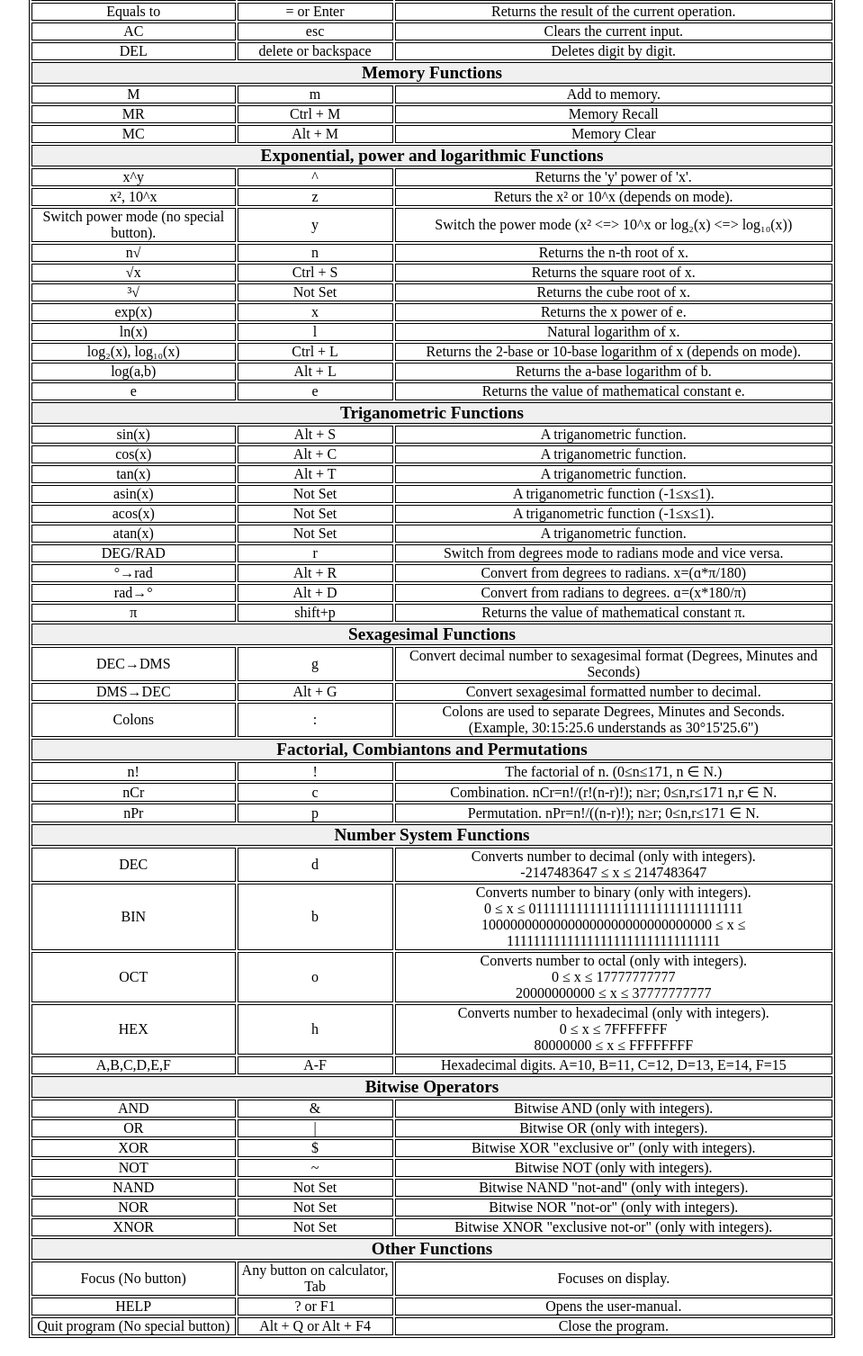
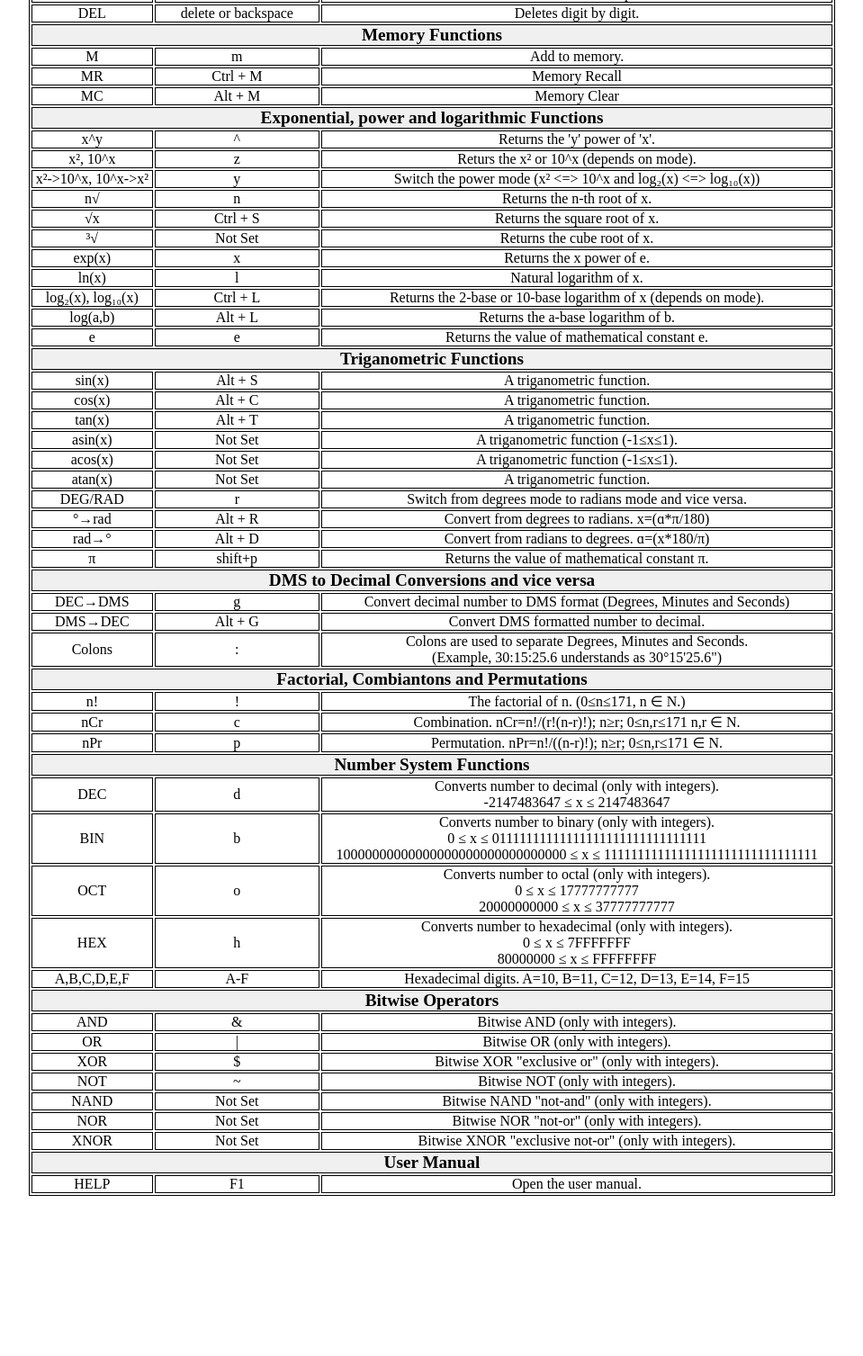
Before and after one commit to VahagMardyan/Synopsys_Course_Project_User_Manual, a plain HTML site: page index.html in a window 1280 px wide. Shown: the part 450-1957 px from the top of the page at 90% size, without its empty margins (160-1119 px from the left). After the commit the page ends 1799 px from the top, so only its background shows below. Drawn offline with Linux system fonts and the light colour scheme.

Commit message:
Adapted for new calculator.

```diff
--- a/index.html
+++ b/index.html
@@ -12,16 +12,14 @@
 <body>
     <br/>
     <div id="description">
-        <p>When you hover over a button, the status bar (at the bottom) shows helpful information about that button. <br/>
-           The text format is: <b>function description (keyboard shortcut)</b>.
-        </p>
-        <p>For more details, see the table below.</p>
+        <p> When you hover over a button, the tooltip (near the button) shows a helpful information about it. <br/> </p>
+        <p> For more details, see the table below. </p>
     </div>
     <br/>
     <table>
         <tr class="main">
             <th>Function</th>
-            <th>Button on keyboard</th>
+            <th>Keyboard Shortcut</th>
             <th>Description</th>
         </tr>
         <tr class="title">
@@ -59,7 +57,7 @@
         </tr>
         <tr>
             <td>abs</td>
-            <td>a</td>
+            <td>Not Set</td>
             <td>The absolute value of an argument.</td>
         </tr>
         <tr>
@@ -79,7 +77,7 @@
         </tr>
         <tr>
             <td>Equals to</td>
-            <td>= or Enter</td>
+            <td>Enter</td>
             <td>Returns the result of the current operation.</td>
         </tr>
         <tr>
@@ -124,9 +122,9 @@
             <td>Returs the x² or 10^x (depends on mode).</td>
         </tr>
         <tr>
-            <td>Switch power mode (no special button).</td>
+            <td>x²->10^x, 10^x->x²</td>
             <td>y</td>
-            <td>Switch the power mode (x² <=> 10^x or log₂(x) <=> log₁₀(x))</td>
+            <td>Switch the power mode (x² <=> 10^x and log₂(x) <=> log₁₀(x))</td>
         </tr>
         <tr>
             <td>n√</td>
@@ -223,17 +221,17 @@
         </tr>
 
         <tr class="title">
-            <th colspan="3">Sexagesimal Functions</th>
+            <th colspan="3">DMS to Decimal Conversions and vice versa</th>
         </tr>
         <tr>
             <td>DEC→DMS</td>
             <td>g</td>
-            <td>Convert decimal number to sexagesimal format (Degrees, Minutes and Seconds)</td>
+            <td>Convert decimal number to DMS format (Degrees, Minutes and Seconds)</td>
         </tr>
         <tr>
             <td>DMS→DEC</td>
             <td>Alt + G</td>
-            <td>Convert sexagesimal formatted number to decimal.</td>
+            <td>Convert DMS formatted number to decimal.</td>
         </tr>
         <tr>
             <td>Colons</td>
@@ -348,23 +346,12 @@
         </tr>
 
         <tr class="title">
-            <th colspan="3">Other Functions</th>
-        </tr>
-
-        <tr>
-            <td>Focus (No button)</td>
-            <td>Any button on calculator, Tab</td>
-            <td>Focuses on display.</td>
+            <th colspan="3">User Manual</th>
         </tr>
         <tr>
             <td>HELP</td>
-            <td>? or F1</td>
-            <td>Opens the user-manual.</td>
-        </tr>
-        <tr>
-            <td>Quit program (No special button)</td>
-            <td>Alt + Q or Alt + F4</td>
-            <td>Close the program.</td>
+            <td>F1</td>
+            <td>Open the user manual.</td>
         </tr>
     </table>
     <button id="to_top" title="Back to top of page">&uarr;</button>
```
